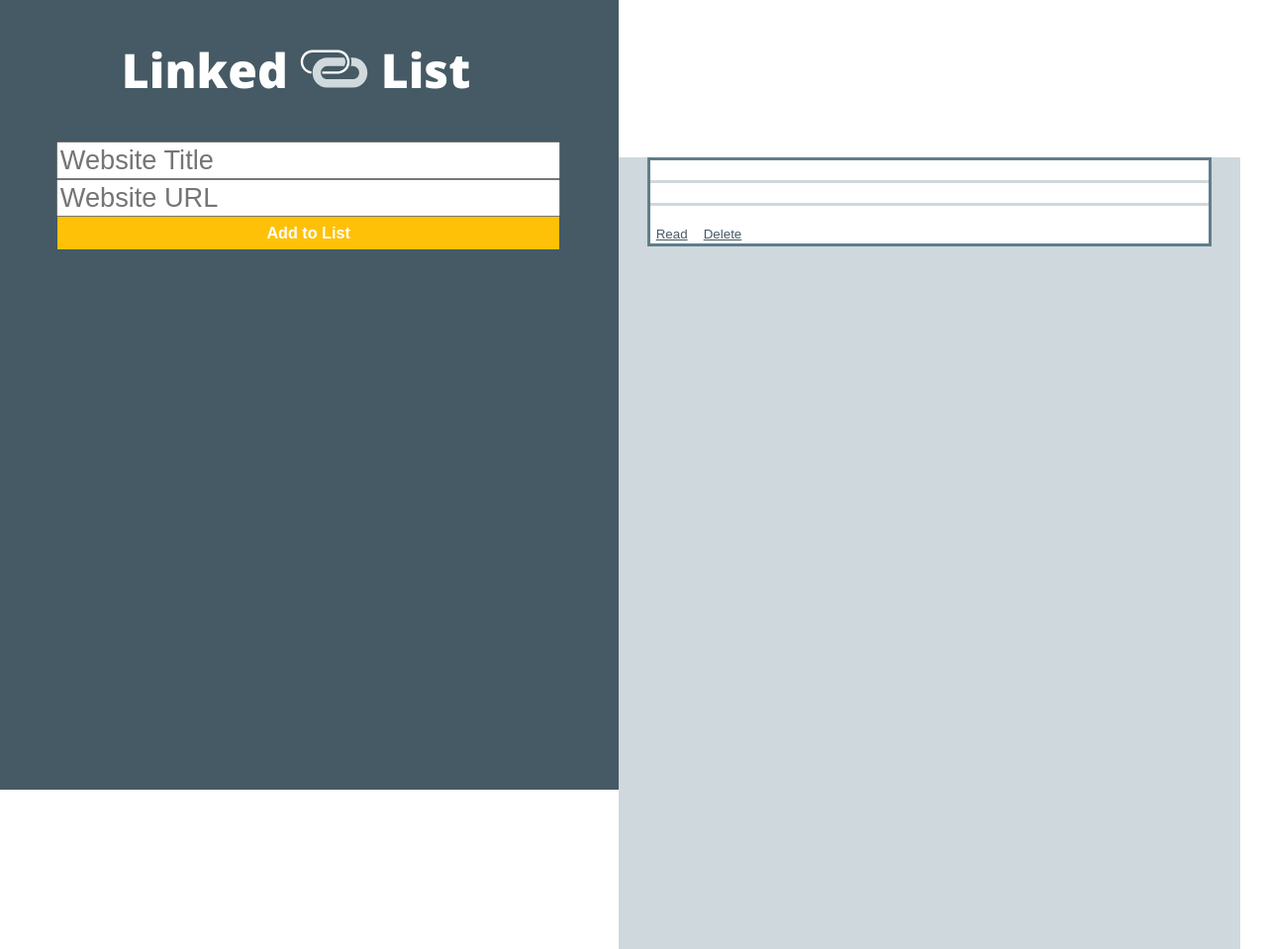
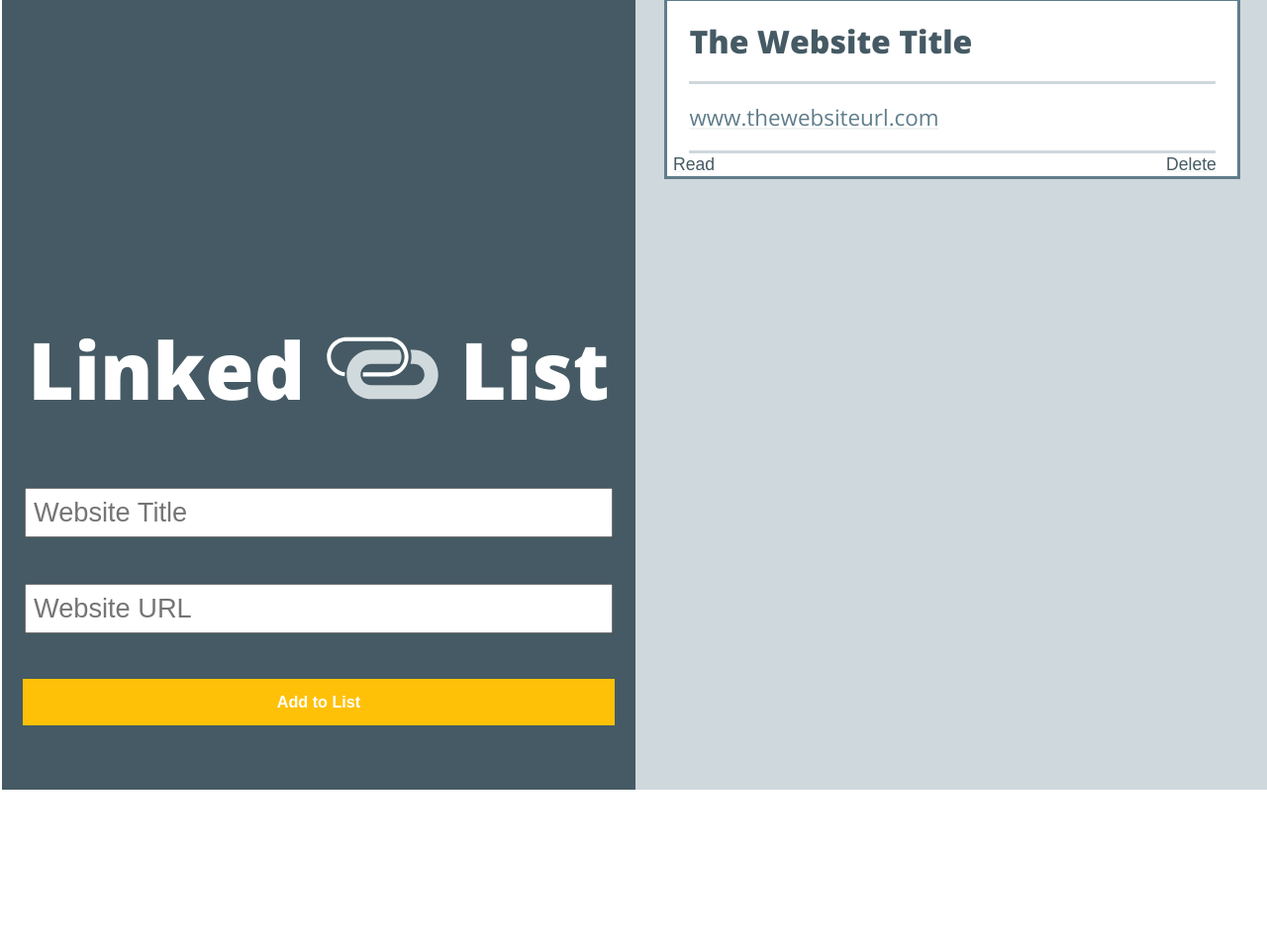
Before and after one commit to benjaminhayek/Linked-List, a plain HTML site: page index.html in a window 1280 px wide. Shown: the whole page at 99% size. After the commit the page ends 800 px from the top, so only its background shows below. Drawn offline with nearby package versions, Linux system fonts and the light colour scheme.

Commit message:
add alignment and spacing

```diff
--- a/index.html
+++ b/index.html
@@ -7,17 +7,19 @@
 </head>
 <body>
   <section class="form">
+    <div class="wrapper">
       <h1>Linked <img src="images/linked-list-logo.svg" alt="Linked List Logo" class="logo"> List</h1>
       <form>
         <input type="text" id="title" class="title-input" placeholder="Website Title">
         <input type="url" id="url" class="url-input" placeholder="Website URL" required>
         <input type="bookmark-btn" id="add" class="add-button" value="Add to List">
       </form>
+    </div>
   </section>
   <section class="list">
     <article class="bookmark">
-      <h2></h2>
-      <p></p>
+      <h2>The Website Title</h2>
+      <p>www.thewebsiteurl.com</p>
       <button class="read-btn">Read</button>
       <button class="delete-btn">Delete</button>
     </article>
--- a/styles.css
+++ b/styles.css
@@ -3,22 +3,25 @@ body {
   font-weight: 400;
   margin: 0;
   height: 100vh;
+  display: flex;
+  flex-direction: row;
 }
 
 .form {
   background-color: #455A64;
-  width: 49%;
-  margin: -2px;
-  display: inline-block;
+  width: 50%;
+  margin: -2px auto;
   height: 100%;
+}
+.wrapper {
+  margin: 50% auto;
 }
 
 h1 {
   color: #FFF;
   font-weight: 800;
   text-align: center;
-  width: 96%;
-  font-size: 3em;
+  font-size: 5em;
 }
 
 .logo {
@@ -28,9 +31,10 @@ h1 {
 .title-input,
 .url-input {
   display: block;
-  margin: 0 auto;
-  width: 80%;
+  margin: 1.7em auto;
+  width: 90%;
   font-size: 1.7em;
+  padding: 7px;
 
 }
 
@@ -38,11 +42,11 @@ h1 {
   display: block;
   margin: 0 auto;
   font-size: 1.01em;
-  width: 80%;
+  width: 90%;
   font-weight: 800;
   background-color: #FFC107;
   color: #FFF;
-  padding: 7px 3px;
+  padding: 14px 11px;
   border: none;
   text-align: center;
 }
@@ -53,11 +57,12 @@ h1 {
 }
 
 .list {
-  width: 49%;
+  width: 50%;
   display: inline-block;
   background-color: #CFD8DC;
   height: 100%;
   margin: -2px;
+  bottom: 10em;
 }
 
  .bookmark {
@@ -74,13 +79,25 @@ h1 {
   font-weight: 800;
   border-bottom: solid;
   border-bottom-color: #CFD8DC;
+  font-size: 2em;
+  padding: .6em;
+  padding-left: 0;
+  margin: 0 .7em;
+
  }
 
  p {
   color: #607D8B;
   border-bottom: solid;
   border-bottom-color: #CFD8DC;
-  text-decoration: underline, #F2F4F4;
+  text-decoration: underline;
+  text-decoration-color: #F2F4F4;
+  margin: 0 1em;
+  padding: 0.8em 0;
+  font-size: 1.4em;
+ }
+ button {
+  font-size: 1.1em;
  }
 
  .read-btn,
@@ -88,7 +105,12 @@ h1 {
   color: #455A64;
   background-color: inherit;
   border: none;
-  text-decoration: underline;
+  text-decoration: underline #F2F4F4;
+ }
+
+ .delete-btn {
+  float: right;
+  padding-right: 1.2em;
  }
 
  .read-btn:hover,
```
Lines whose indentation alone changed are shown as unchanged.
